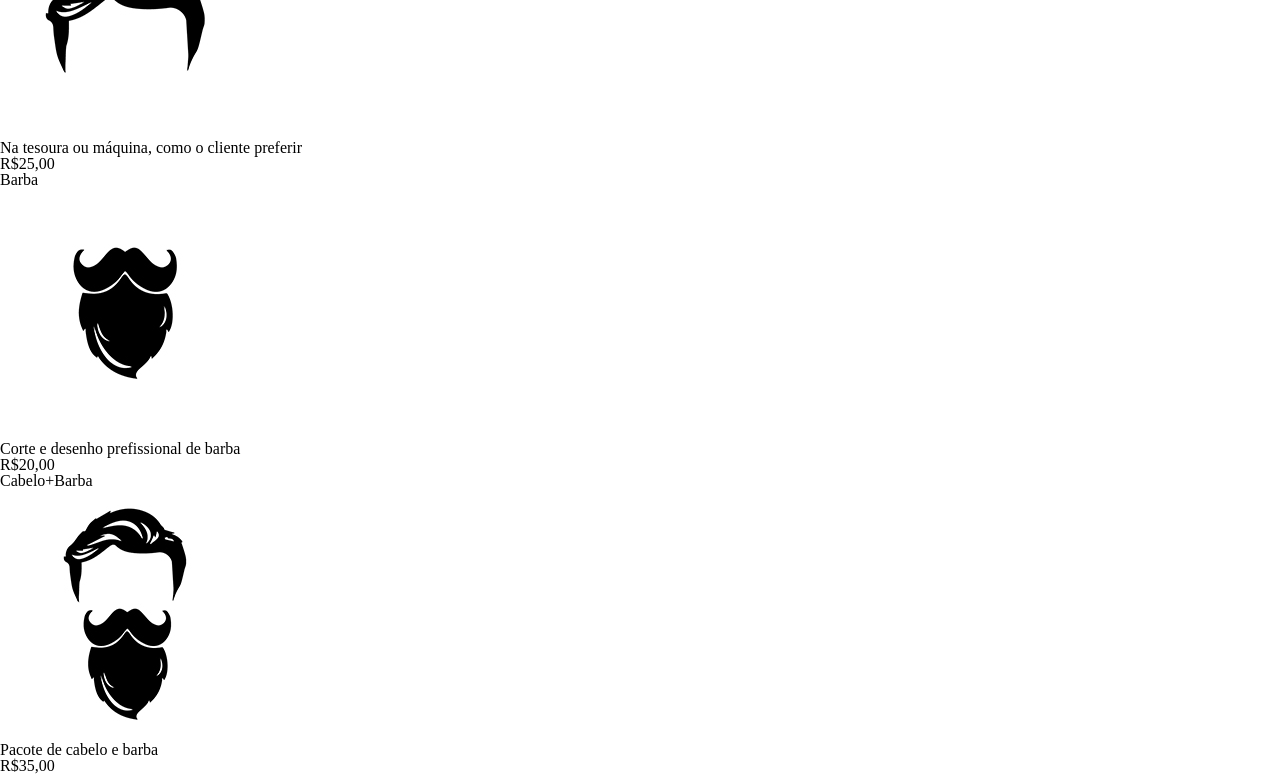
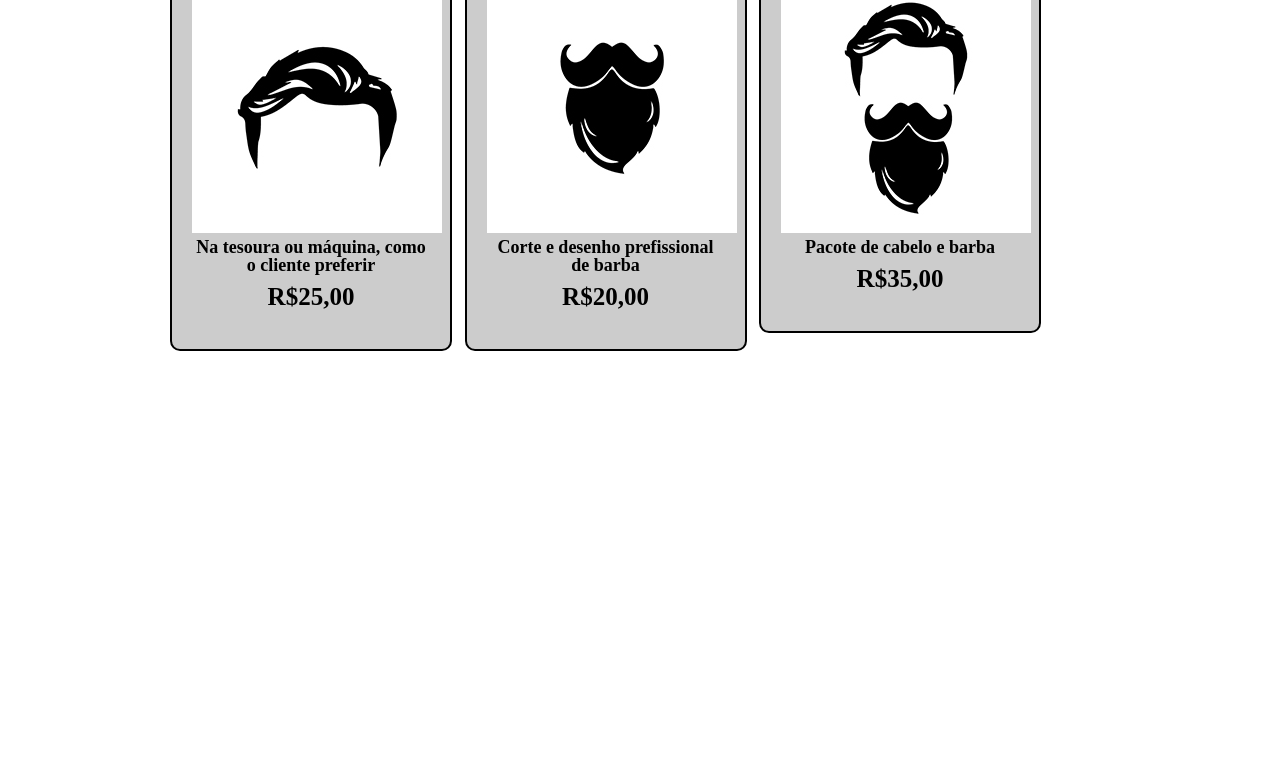
Before and after one commit to carvalh00/estacio, a plain HTML site: page produtos.html in a window 1280 px wide. Shown: the part 382-1156 px from the top of the page. After the commit the page ends 800 px from the top, so only its background shows below. Drawn offline with Linux system fonts and the light colour scheme.

Commit message:
Add files via upload

```diff
--- a/css/produtos.css
+++ b/css/produtos.css
@@ -23,12 +23,50 @@ nav a {
     font-size: 22px;
 }
 
+nav a:hover {
+    color: rgb(0, 217, 255);
+    text-decoration: underline;
+}
+
 .caixa{
     position: relative;
     width: 840px;
     margin: 0 auto;
 }
 
-.card li{
-    flex-direction: row;
+.produto li {
+    display: inline-block;
+    text-align: center;
+    width: 30%;
+    vertical-align: top;
+    font-size: 30px;
+    font-weight: bold;
+    background: #cccccc;
+    padding: 30px 20px;
+    margin: 0 1 4%;
+    box-sizing: border-box;
+    border: 2px solid #000000;
+    border-radius: 10px;
 }
+
+.produto {
+    margin: 0 auto;
+    width: 940px;
+    padding: 50px 0;
+    font-size: 50px;
+    font-weight: bold;
+}
+
+.mouse:hover{
+    background: rgb(0, 217, 255);
+}
+
+.produto-preco {
+    font-size: 25px;
+    font-weight: bold;
+    margin: 10px;
+}
+
+.produto-descricao {
+    font-size: 18px;
+}
--- a/produtos.html
+++ b/produtos.html
@@ -22,25 +22,25 @@
         </div>
     </header>
     <main>
-        <ul>
-            <li>
+        <ul class="produto">
+            <li class="mouse">
                 <h2>Cabelo</h2>
                 <img src="./assets/cabelo.jpg" alt="cabelo">
 
-                <p>Na tesoura ou máquina, como o cliente preferir</p>
-                <p>R$25,00</p>
+                <p class="produto-descricao">Na tesoura ou máquina, como o cliente preferir</p>
+                <p class="produto-preco">R$25,00</p>
             </li>
-            <li>
+            <li class="mouse">
                 <h2>Barba</h2>
                 <img src="./assets/barba.jpg" alt="barba">
-                <p>Corte e desenho prefissional de barba</p>
-                <p>R$20,00</p>
+                <p class="produto-descricao">Corte e desenho prefissional de barba</p>
+                <p class="produto-preco">R$20,00</p>
             </li>
-            <li>
+            <li class="mouse">
                 <h2>Cabelo+Barba</h2>
                 <img src="./assets/barba_cabelo.jpg" alt="cabelo+barba">
-                <p>Pacote de cabelo e barba</p>
-                <p>R$35,00</p>
+                <p class="produto-descricao">Pacote de cabelo e barba</p>
+                <p class="produto-preco">R$35,00</p>
             </li>
         </ul>
     </main>
```
